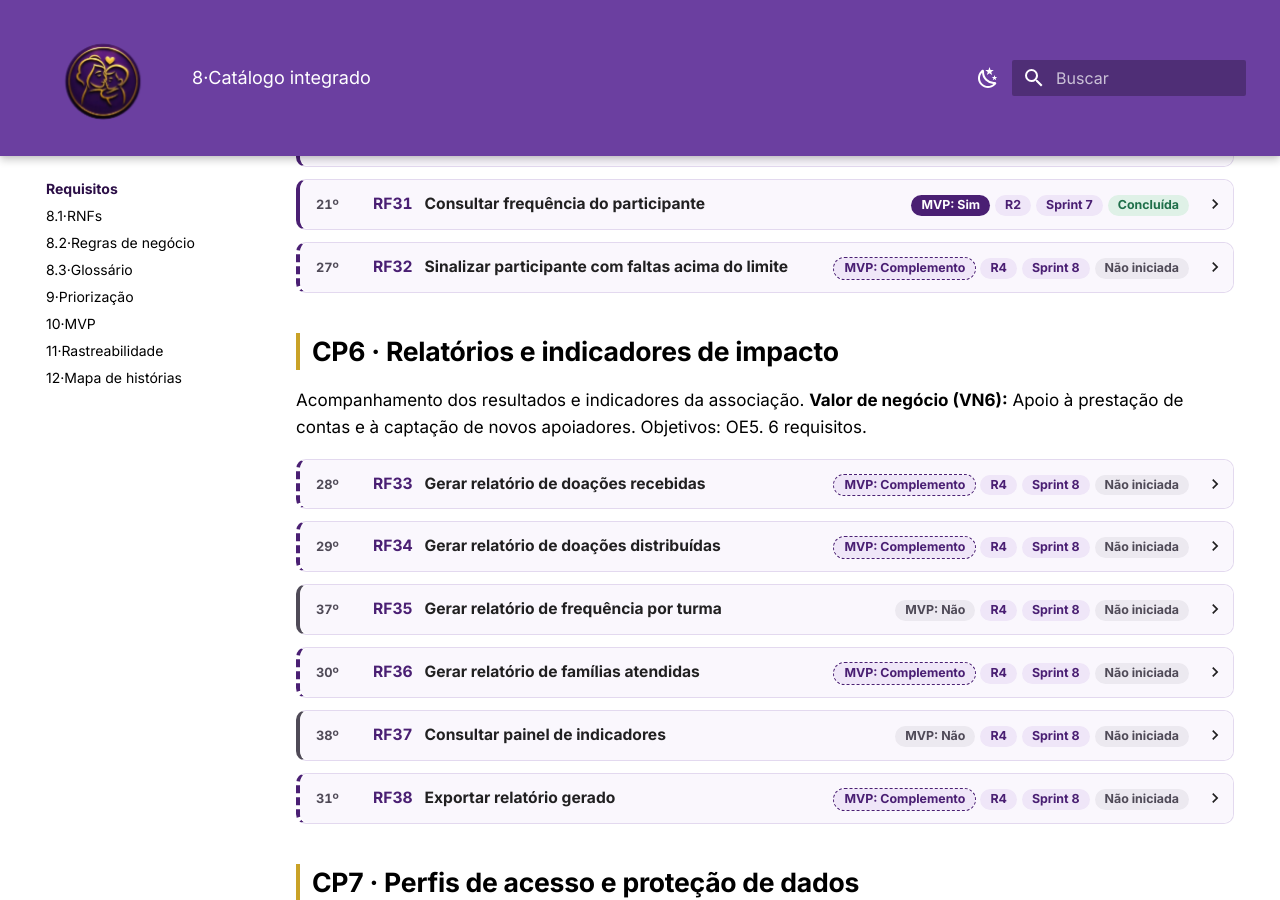
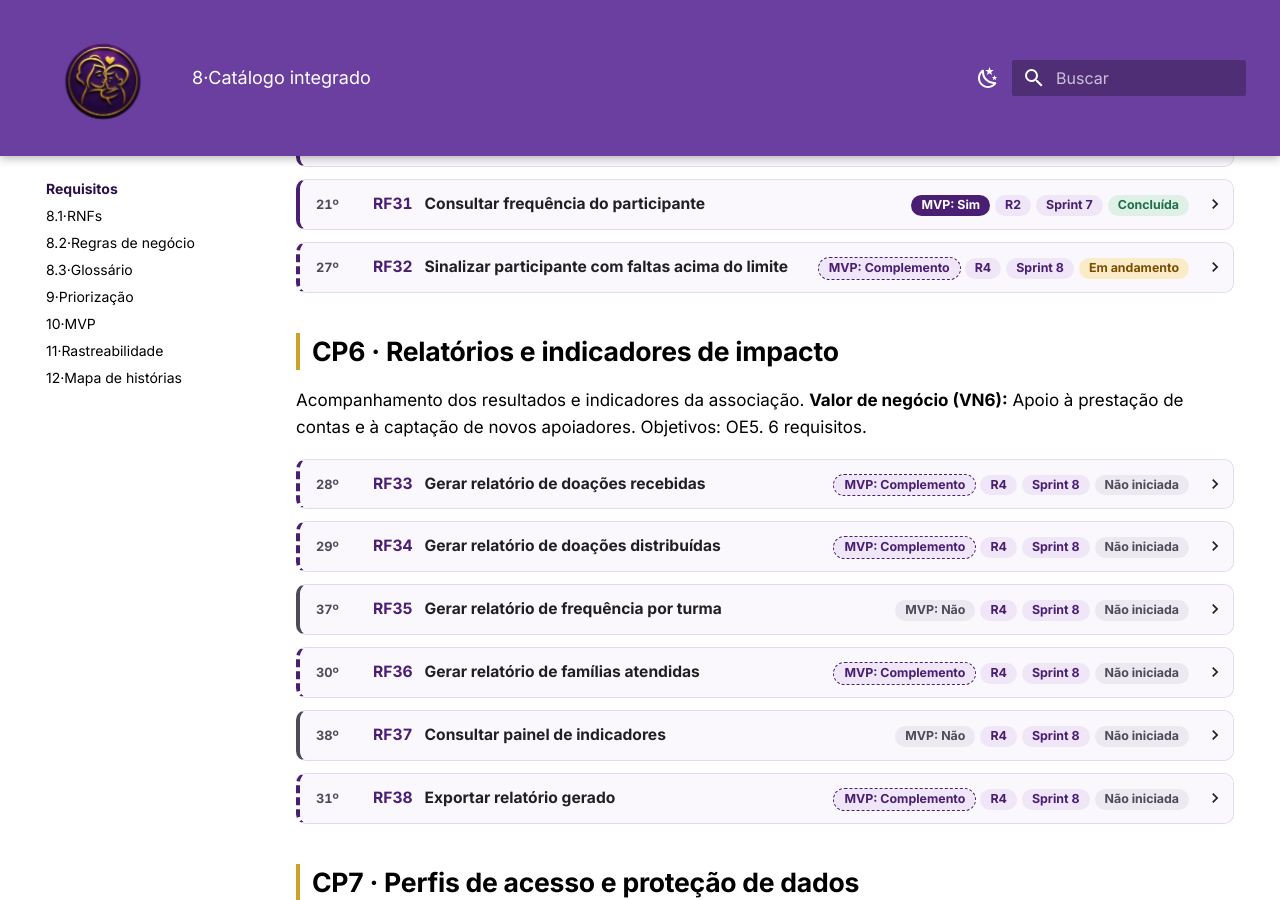
Before and after one commit to mdsreq-fga-unb/REQ-2026.2-T01-MaesGuerreiras, an MkDocs documentation site: the page built from docs/08-requisitos/index.md, in a window 1280 px wide and 900 px high, scrolled down 3769 px. Built offline with MkDocs 1.6.1 and Material for MkDocs 9.7.7, drawn with Linux system fonts in a browser that asks for light colours.

Commit message:
Atualiza a situação dos requisitos a partir das issues

```diff
--- a/docs/08-requisitos/index.md
+++ b/docs/08-requisitos/index.md
@@ -625,8 +625,8 @@ Gestão da frequência dos participantes nas atividades. **Valor de negócio (VN
 
 </details>
 
-<details class="ficha" id="rf32" data-cp="cp5" data-release="r4" data-sprint="8" data-mvp="complemento" data-situacao="nao-iniciada" data-valor="3" data-esforco="2" data-ordem="27" data-perfis="coordenacao" markdown="1">
-<summary><span class="ficha__ordem" title="Posição na ordem do backlog">27º</span> <span class="ficha__id">RF32</span> <span class="ficha__nome">Sinalizar participante com faltas acima do limite</span> <span class="ficha__chips"><span class="chip chip--mvp-complemento">MVP: Complemento</span> <span class="chip">R4</span> <span class="chip">Sprint 8</span> <span class="chip chip--sit-nao-iniciada">Não iniciada</span></span></summary>
+<details class="ficha" id="rf32" data-cp="cp5" data-release="r4" data-sprint="8" data-mvp="complemento" data-situacao="em-andamento" data-valor="3" data-esforco="2" data-ordem="27" data-perfis="coordenacao" markdown="1">
+<summary><span class="ficha__ordem" title="Posição na ordem do backlog">27º</span> <span class="ficha__id">RF32</span> <span class="ficha__nome">Sinalizar participante com faltas acima do limite</span> <span class="ficha__chips"><span class="chip chip--mvp-complemento">MVP: Complemento</span> <span class="chip">R4</span> <span class="chip">Sprint 8</span> <span class="chip chip--sit-em-andamento">Em andamento</span></span></summary>
 
 | Parte do registro | Informação |
 | :--- | :--- |
@@ -638,8 +638,8 @@ Gestão da frequência dos participantes nas atividades. **Valor de negócio (VN
 | Critérios de aceitação | **CA-RF32-01:** Considerando o limite atualmente registrado na RN18, o sistema sinaliza automaticamente um participante com três faltas seguidas sem justificativa na turma.<br>**CA-RF32-02:** Em um cenário sem sinalização anterior, duas faltas seguidas sem justificativa não são suficientes para atingir o limite de três.<br>**CA-RF32-03:** Faltas justificadas não são contadas como faltas não justificadas para atingir o limite, conforme a RN16.<br>**CA-RF32-04:** Na integração com RF37, a seção “Participantes sinalizados” apresenta o nome do participante, a turma e o telefone da família, conforme a declaração do RF32.<br>**CA-RF32-05:** Os dados dos participantes sinalizados ficam disponíveis somente à Coordenação, respeitando o RNF07.<br>Evidência prevista: Históricos fictícios com duas e três faltas seguidas, faltas justificadas, participantes de turmas diferentes, exibição no painel e testes de acesso.<br>**Pendente de definição:** Confirmar se o limite será fixo em três ou configurável; se uma falta justificada interrompe a sequência; e como justificativas ou correções posteriores afetam uma sinalização já emitida. |
 | Priorização | Valor **3** (fonte: avaliação da cliente por requisito, planilha de priorização v2) · Esforço **2** · Risco: Médio · Posição **27** na ordem<br>**Valor (cliente):** Should have, critério: contribuição para os objetivos do projeto. «Hoje está com 2, mas é a automação literal da "regra de frequência já praticada" que o OE4 promete apoiar. Permite agir cedo, ligando para a família antes que a criança abandone a oficina. Depende do RF29 para não sinalizar quem justificou.»<br>**Esforço (equipe):** esforço 2 · complexidade 2 · lacuna 1 → consolidado 1,7. A parte de sinalização é fácil, mas é preciso criar um painel com os participantes sinalizados.<br>**Leitura da matriz:** Candidato ao MVP (valor 3 · esforço 2). Entre os primeiros da Fatia 2, conforme a capacidade das sprints. |
 | Entrega | MVP: **complemento** (Fatia 2), conforme a nova matriz (planilha v2) · Release **R4** · Sprint **8** · Iceberg: Base |
-| Situação | Não iniciada |
-| Evolução | 29/10/2026 · Nova matriz, com o valor dado pela cliente por requisito (planilha v2): valor 2 → 3; esforço 4 → 2; MVP: não → complemento. ([MUD-015](../14-historico/index.md#mud-015))<br>26/11/2026 · Incluídos critérios de aceitação para os 23 RFs previstos para a Sprint 8 e o fechamento, com evidências previstas e pendências de definição identificadas. ([MUD-057](../14-historico/index.md#mud-057)) |
+| Situação | Em andamento |
+| Evolução | 29/10/2026 · Nova matriz, com o valor dado pela cliente por requisito (planilha v2): valor 2 → 3; esforço 4 → 2; MVP: não → complemento. ([MUD-015](../14-historico/index.md#mud-015))<br>26/11/2026 · Incluídos critérios de aceitação para os 23 RFs previstos para a Sprint 8 e o fechamento, com evidências previstas e pendências de definição identificadas. ([MUD-057](../14-historico/index.md#mud-057))<br>26/11/2026 · Situação: Não iniciada → Em andamento (issue #122). ([MUD-073](../14-historico/index.md#mud-073)) |
 
 </details>
 
```
Also changed, not shown: docs/14-historico/index.md (+1 -0 lines).
